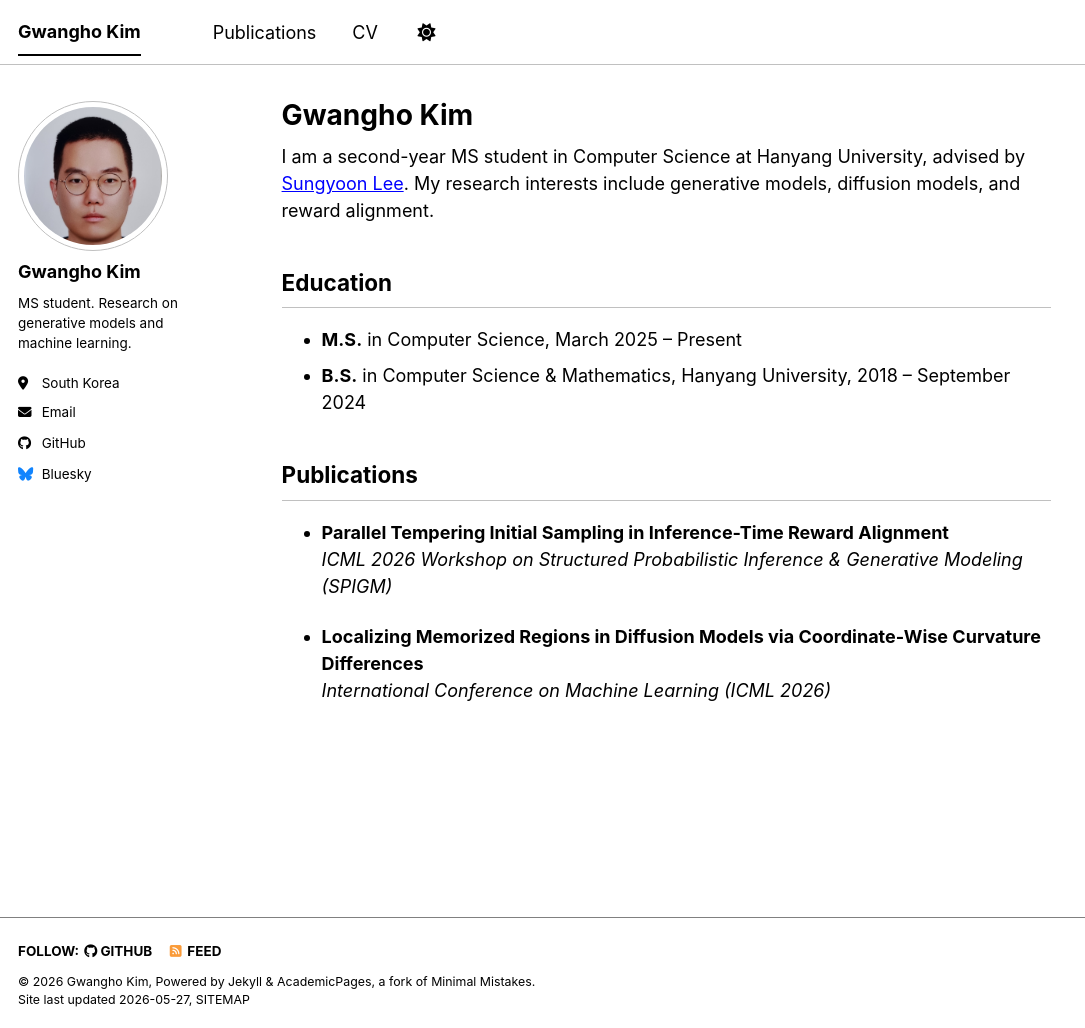
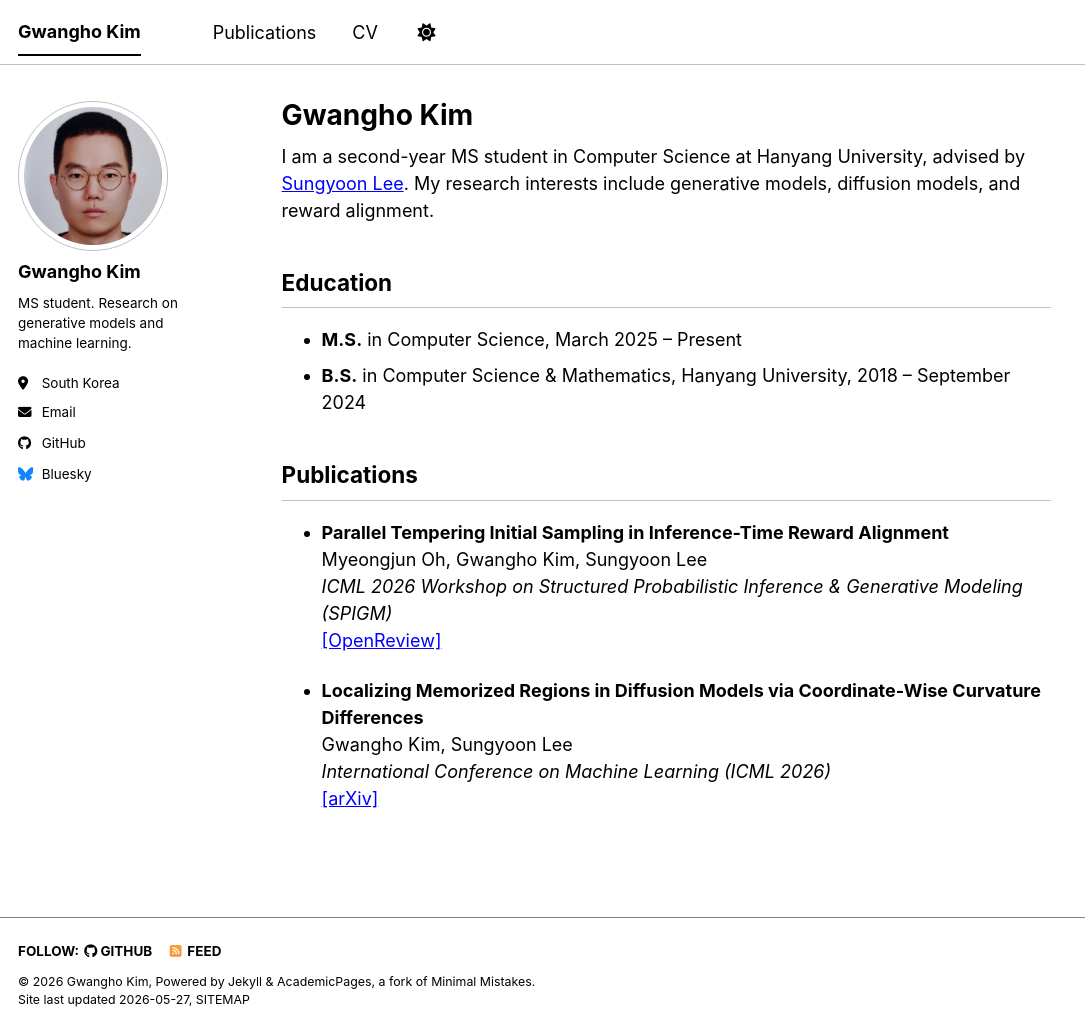
Before and after one commit to Gwangho99/Gwangho99.github.io, a Jekyll site: the page built from _pages/about.md, in a window 1280 px wide and 1028 px high. Shown: the whole window, without its empty margins (0-1085 px from the left). Built offline with Jekyll 4.4.1, drawn with Linux system fonts in a browser that asks for light colours; a script bundle is joined from its source files by our own code; library files that are not in the unit come from our copies.

Commit message:
content: add authors to home, remove citation block, adjust avatar position

```diff
--- a/_layouts/single.html
+++ b/_layouts/single.html
@@ -47,26 +47,16 @@ layout: default
       <section class="page__content" itemprop="text">
         {{ content }}
 
-        {% if page.citation and page.paperurl and page.slidesurl and page.bibtexurl %}
-          <p style="font-size: smaller">Recommended citation: {{ page.citation }}<br /><a href="{{ page.paperurl }}">Download Paper</a> | <a href="{{ page.slidesurl }}">Download Slides</a> | <a href="{{ page.bibtexurl }}">Download Bibtex</a></p>
-        {% elsif page.citation and page.paperurl and page.slidesurl %}
-          <p style="font-size: smaller">Recommended citation: {{ page.citation }}<br /><a href="{{ page.paperurl }}">Download Paper</a> | <a href="{{ page.slidesurl }}">Download Slides</a></p>
-        {% elsif page.citation and page.paperurl and page.bibtexurl %}
-          <p style="font-size: smaller">Recommended citation: {{ page.citation }}<br /><a href="{{ page.paperurl }}">Download Paper</a> | <a href="{{ page.bibtexurl }}">Download Bibtex</a></p>
-        {% elsif page.citation and page.paperurl %}
-          <p style="font-size: smaller">Recommended citation: {{ page.citation }}<br /><a href="{{ page.paperurl }}">Download Paper</a></p>
-        {% elsif page.citation and page.slidesurl and page.bibtexurl %}
-          <p style="font-size: smaller">Recommended citation: {{ page.citation }}<br /><a href="{{ page.slidesurl }}">Download Slides</a> | <a href="{{ page.bibtexurl }}">Download Bibtex</a></p>
-        {% elsif page.citation and page.slidesurl %}
-          <p style="font-size: smaller">Recommended citation: {{ page.citation }}<br /><a href="{{ page.slidesurl }}">Download Slides</a></p>
+        {% if page.paperurl and page.slidesurl and page.bibtexurl %}
+          <p style="font-size: smaller"><a href="{{ page.paperurl }}">Download Paper</a> | <a href="{{ page.slidesurl }}">Download Slides</a> | <a href="{{ page.bibtexurl }}">Download Bibtex</a></p>
+        {% elsif page.paperurl and page.slidesurl %}
+          <p style="font-size: smaller"><a href="{{ page.paperurl }}">Download Paper</a> | <a href="{{ page.slidesurl }}">Download Slides</a></p>
+        {% elsif page.paperurl and page.bibtexurl %}
+          <p style="font-size: smaller"><a href="{{ page.paperurl }}">Download Paper</a> | <a href="{{ page.bibtexurl }}">Download Bibtex</a></p>
+        {% elsif page.paperurl %}
+          <p style="font-size: smaller"><a href="{{ page.paperurl }}">Download Paper</a></p>
         {% elsif page.slidesurl and page.bibtexurl %}
           <p style="font-size: smaller"><a href="{{ page.slidesurl }}">Download Slides</a> | <a href="{{ page.bibtexurl }}">Download Bibtex</a></p>
-        {% elsif page.paperurl and page.bibtexurl %}
-          <p style="font-size: smaller"><a href="{{ page.paperurl }}">Download Paper</a> | <a href="{{ page.bibtexurl }}">Download Bibtex</a></p>
-        {% elsif page.citation and page.bibtexurl %}
-          <p style="font-size: smaller">Recommended citation: {{ page.citation }}<br /><a href="{{ page.bibtexurl }}">Download Bibtex</a></p>
-        {% elsif page.citation %}
-          <p style="font-size: smaller">Recommended citation: {{ page.citation }}</p>
         {% elsif page.slidesurl %}
           <p style="font-size: smaller"><a href="{{ page.slidesurl }}">Download Slides</a></p>
         {% elsif page.bibtexurl %}
--- a/_pages/about.md
+++ b/_pages/about.md
@@ -17,7 +17,11 @@ I am a second-year MS student in Computer Science at Hanyang University, advised
 ## Publications
 
 - **Parallel Tempering Initial Sampling in Inference-Time Reward Alignment**
+  Myeongjun Oh, Gwangho Kim, Sungyoon Lee
   *ICML 2026 Workshop on Structured Probabilistic Inference & Generative Modeling (SPIGM)*
+  [[OpenReview]](https://openreview.net/forum?id=EhyKlL8enT)
 
 - **Localizing Memorized Regions in Diffusion Models via Coordinate-Wise Curvature Differences**
+  Gwangho Kim, Sungyoon Lee
   *International Conference on Machine Learning (ICML 2026)*
+  [[arXiv]](https://arxiv.org/abs/2605.26756)
--- a/_sass/layout/_sidebar.scss
+++ b/_sass/layout/_sidebar.scss
@@ -157,7 +157,7 @@
     width: 150px;
     height: 150px;
     object-fit: cover;
-    object-position: center 20%;
+    object-position: center 30%;
     border-radius: 50%;
 
     @include breakpoint($large) {
```
